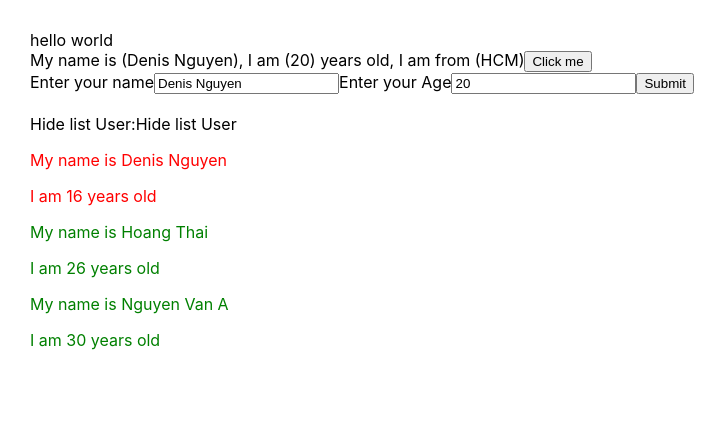
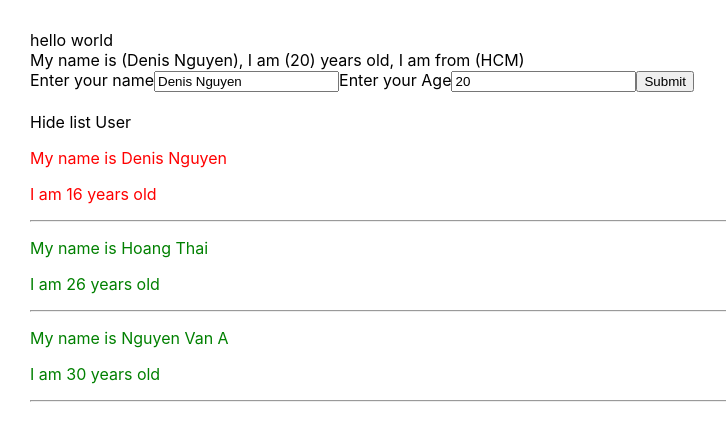
Before and after one commit to thainguyen862005/Hoc_ReactJS, a React (Create React App) app: page / in a window 1280 px wide. Shown: the top 440 px of the page, without its empty margins (0-726 px from the left). Built offline with nearby package versions, Linux system fonts and the light colour scheme.

Commit message:
Thêm một obj (dữ liệu) nhập từ FORM vào STATE

```diff
--- a/src/components/UserInfor.js
+++ b/src/components/AddUserInfor.js
@@ -1,6 +1,6 @@
 import React from 'react'
 
-class UserInfor extends React.Component {
+class AddUserInfor extends React.Component {
     state = {
         name: 'Denis Nguyen',
         address: 'HCM',
@@ -28,25 +28,32 @@ class UserInfor extends React.Component {
     handleOnSubmit = (e) => {
         e.preventDefault(); //Chặn load lại trang khi submit form
         console.log(this.state);
+
+        //nhận dữ liệu Props từ  cha
+        this.props.handleAddNewUser({
+            id: Math.floor((Math.random() *100)+1)+'random',
+            name: this.state.name,
+            age: this.state.age
+
+        });
     }
 
     render() {
         return(
             <div>
                 My name is ({this.state.name}), I am ({this.state.age}) years old, I am from ({this.state.address})
-                <button onClick={(event) => { this.handleClick(event) }}>Click me</button>
                 <form onSubmit={(e) => { this.handleOnSubmit(e) }}>
                     <label>Enter your name</label>
                     <input
                         value={this.state.name} //tránh set cứng giá trị trong input, khi thay đổi sẽ gọi hàm handleonChangeInput để set lại state
                         type='text'
-                        onChange={(e) => { this.handleonChangeAge(e) }} />
+                        onChange={(e) => { this.handleonChangeInput(e) }} />
 
                         <label>Enter your Age</label>
                     <input
                         value={this.state.age} //tránh set cứng giá trị trong input, khi thay đổi sẽ gọi hàm handleonChangeInput để set lại state
                         type='text'
-                        onChange={(e) => { this.handleonChangeInput(e) }} />
+                        onChange={(e) => { this.handleonChangeAge(e) }} />
                     <button>Submit</button>
                 </form>
             </div>
@@ -54,4 +61,4 @@ class UserInfor extends React.Component {
 
 }
 }
-export default UserInfor;
+export default AddUserInfor;
--- a/src/components/DisplayInfor.js
+++ b/src/components/DisplayInfor.js
@@ -27,7 +27,7 @@ class DisplayInfor extends React.Component {
         return (
             <div>
                 <div>
-                    <span onClick={() => { this.handleShowHide() }} >Hide list User:
+                    <span onClick={() => { this.handleShowHide() }} >
                         {this.state.isShowListUser ? "Hide list User": "Show list User"}
                     </span>
                 </div>
@@ -39,6 +39,7 @@ class DisplayInfor extends React.Component {
                                 <div key={user.id} className={+user.age > 18 ? "green" : "red"}>
                                     <p> My name is {user.name}</p>
                                     <p> I am {user.age} years old</p>
+                                    <hr/>
                                 </div>
                             )
                         })}
--- a/src/components/MyComponent.js
+++ b/src/components/MyComponent.js
@@ -6,10 +6,13 @@
     Để truyền giá trị (boolean, num,...): bỏ bào {}
     *DRY: Don't Repeat Yourself
  */
+/**
+    1.Khi truyền funtion từ cha -> con không ()
+ */
 
 
 import React from 'react';
-import UserInfor from './UserInfor';
+import AddUserInfor from './AddUserInfor';
 import DisplayInfor from './DisplayInfor';
 
 
@@ -21,14 +24,25 @@ class MyCombponent extends React.Component {
             { id: 3, name: 'Nguyen Van A', age: 30 }
         ]
     }
+    handleAddNewUser= (userObj)=>{
+        console.log("check Data Add",userObj);
+        this.setState({
+            listUser: [userObj,...this.state.listUser]
+        })
+    }
 
     render() {
 
         return (
             <div>
-                <UserInfor />
+                <AddUserInfor
+                handleAddNewUser= {this.handleAddNewUser}/>
+
                 <br />
-                <DisplayInfor listUser={this.state.listUser} />
+
+                <DisplayInfor
+                listUser={this.state.listUser}
+                />
 
 
             </div>
```
